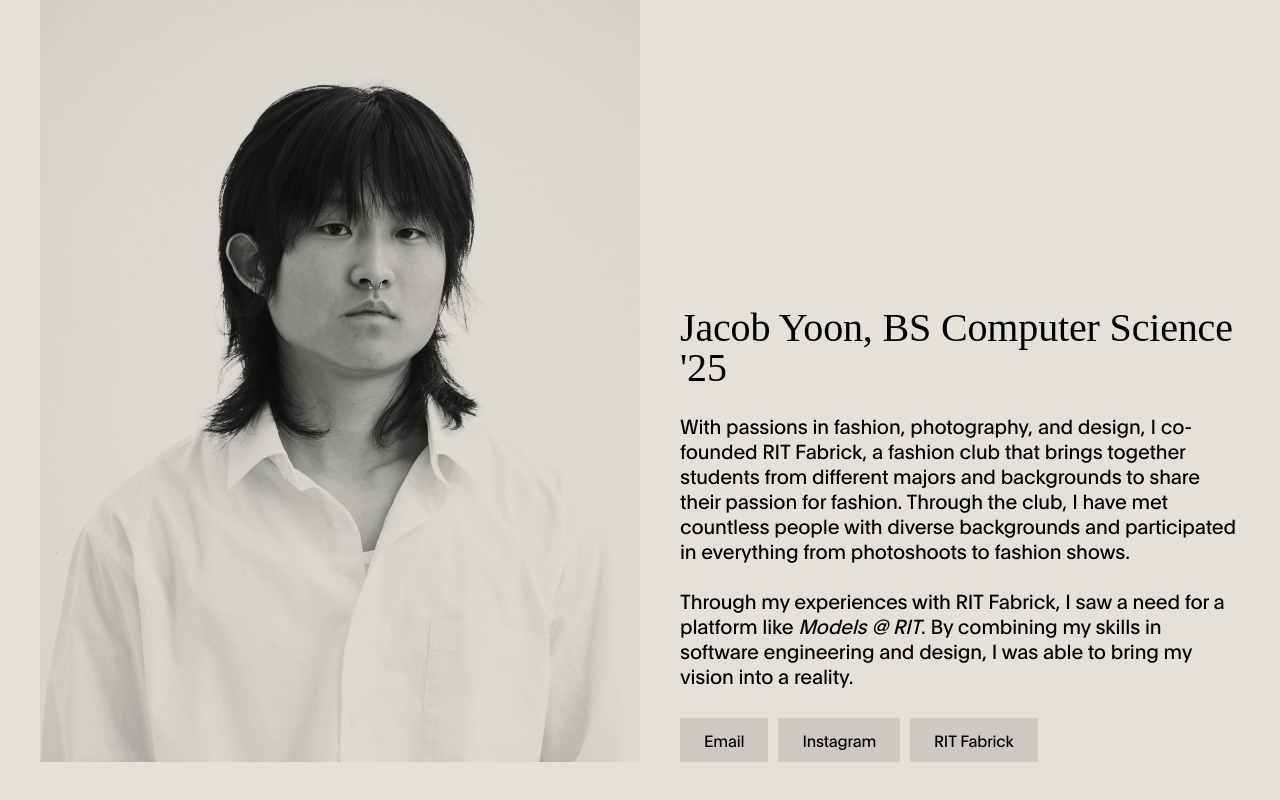
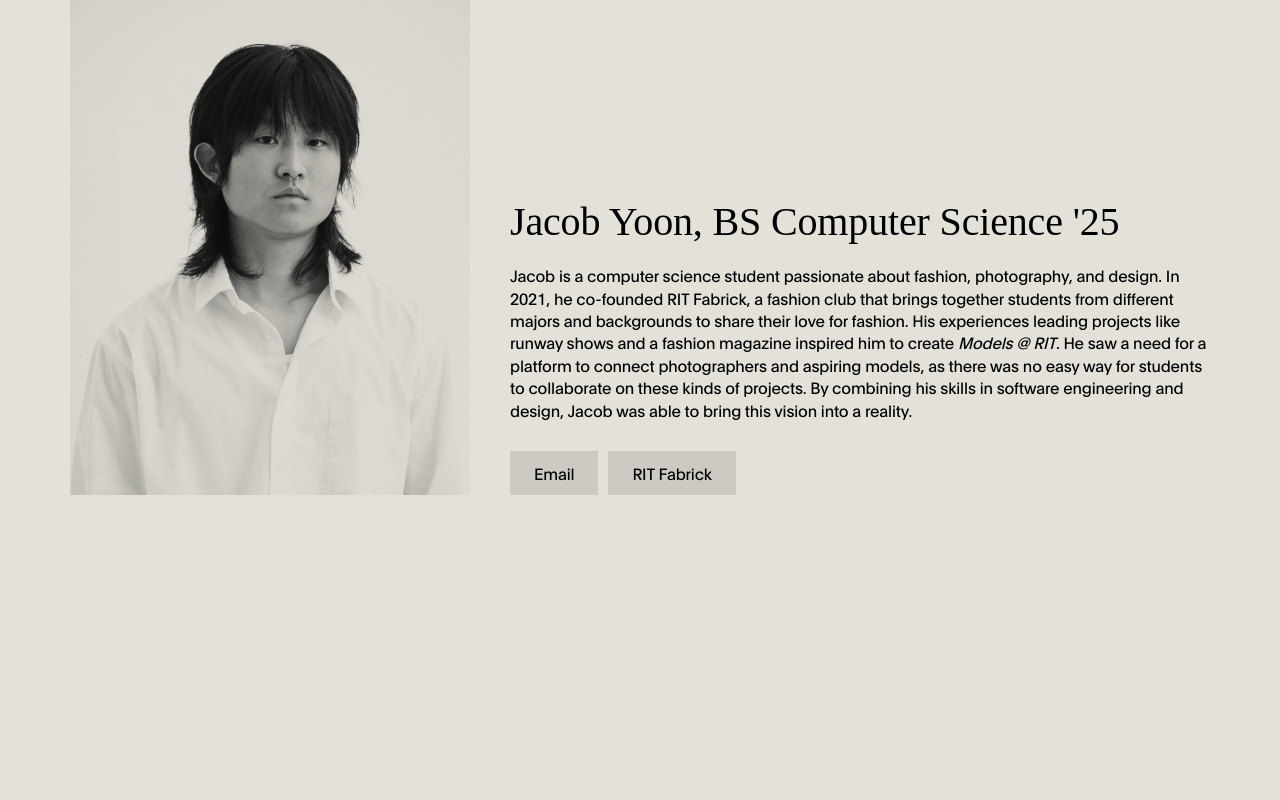
Before and after one commit to jyoon926/RIT-Models, an Angular app in the folder ui/: page /about in a window 1280 px wide. Shown: the part 1409-2209 px from the top of the page. Built offline with nearby package versions, Linux system fonts and the light colour scheme; a web font is replaced by a local one.

Commit message:
Update about section

```diff
--- a/ui/src/app/components/about/about.component.html
+++ b/ui/src/app/components/about/about.component.html
@@ -12,12 +12,11 @@
         <div class="text">
             <p>
                 <b>Jacob Yoon, BS Computer Science '25</b><br><br>
-                With passions in fashion, photography, and design, I co-founded RIT Fabrick, a fashion club that brings together students from different majors and backgrounds to share their passion for fashion. Through the club, I have met countless people with diverse backgrounds and participated in everything from photoshoots to fashion shows.<br><br>
-                Through my experiences with RIT Fabrick, I saw a need for a platform like <i>Models @ RIT</i>. By combining my skills in software engineering and design, I was able to bring my vision into a reality.
+                Jacob is a computer science student passionate about fashion, photography, and design. In 2021, he co-founded RIT Fabrick, a fashion club that brings together students from different majors and backgrounds to share their love for fashion. His experiences leading projects like runway shows and a fashion magazine inspired him to create <i>Models @ RIT</i>. He saw a need for a platform to connect photographers and aspiring models, as there was no easy way for students to collaborate on these kinds of projects. By combining his skills in software engineering and design, Jacob was able to bring this vision into a reality.
             </p>
             <div class="links">
                 <a href="mailto:jy9726@rit.edu" target="_blank">Email</a>
-                <a href="https://instagram.com/jaacobyoon" target="_blank">Instagram</a>
+                <!-- <a href="https://instagram.com/jaacobyoon" target="_blank">Instagram</a> -->
                 <a href="https://instagram.com/ritfabrick" target="_blank">RIT Fabrick</a>
             </div>
         </div>
--- a/ui/src/app/components/about/about.component.scss
+++ b/ui/src/app/components/about/about.component.scss
@@ -42,15 +42,15 @@ h3 {
     // max-width: 1200px;
     width: fit-content;
     img {
-        max-width: 600px;
+        max-width: 400px;
         mix-blend-mode: multiply;
         filter: grayscale(1);
     }
     p {
-        font-size: 1.25rem;
+        font-size: 1rem;
         width: 100%;
         max-width: 700px;
-        line-height: 1.25;
+        line-height: 1.4;
         b {
             font-size: 2.5rem;
             font-family: big-caslon-fb, serif;
```
Also changed, not shown: 3 other files (tests, documents, lock files or other folders).
